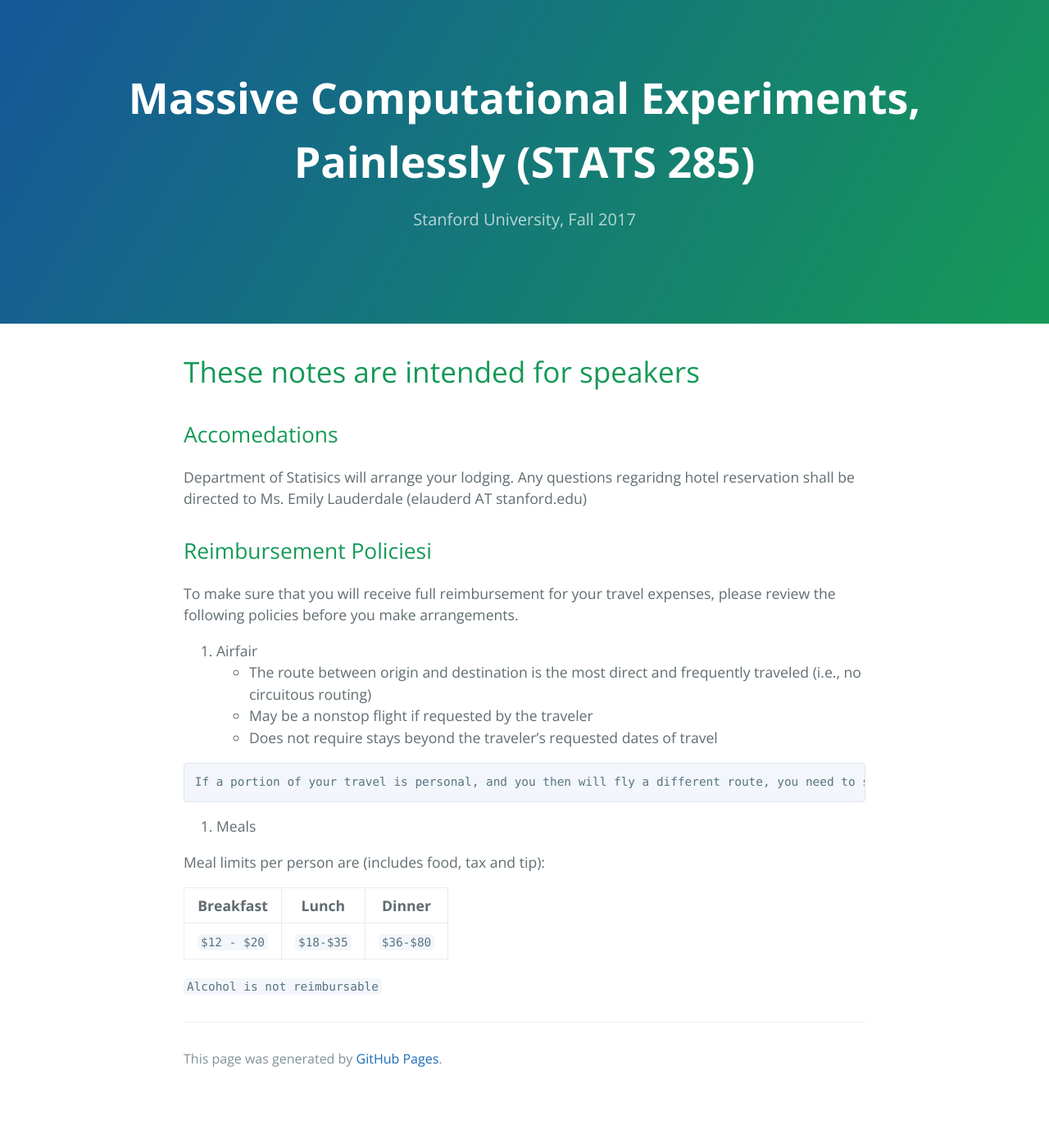
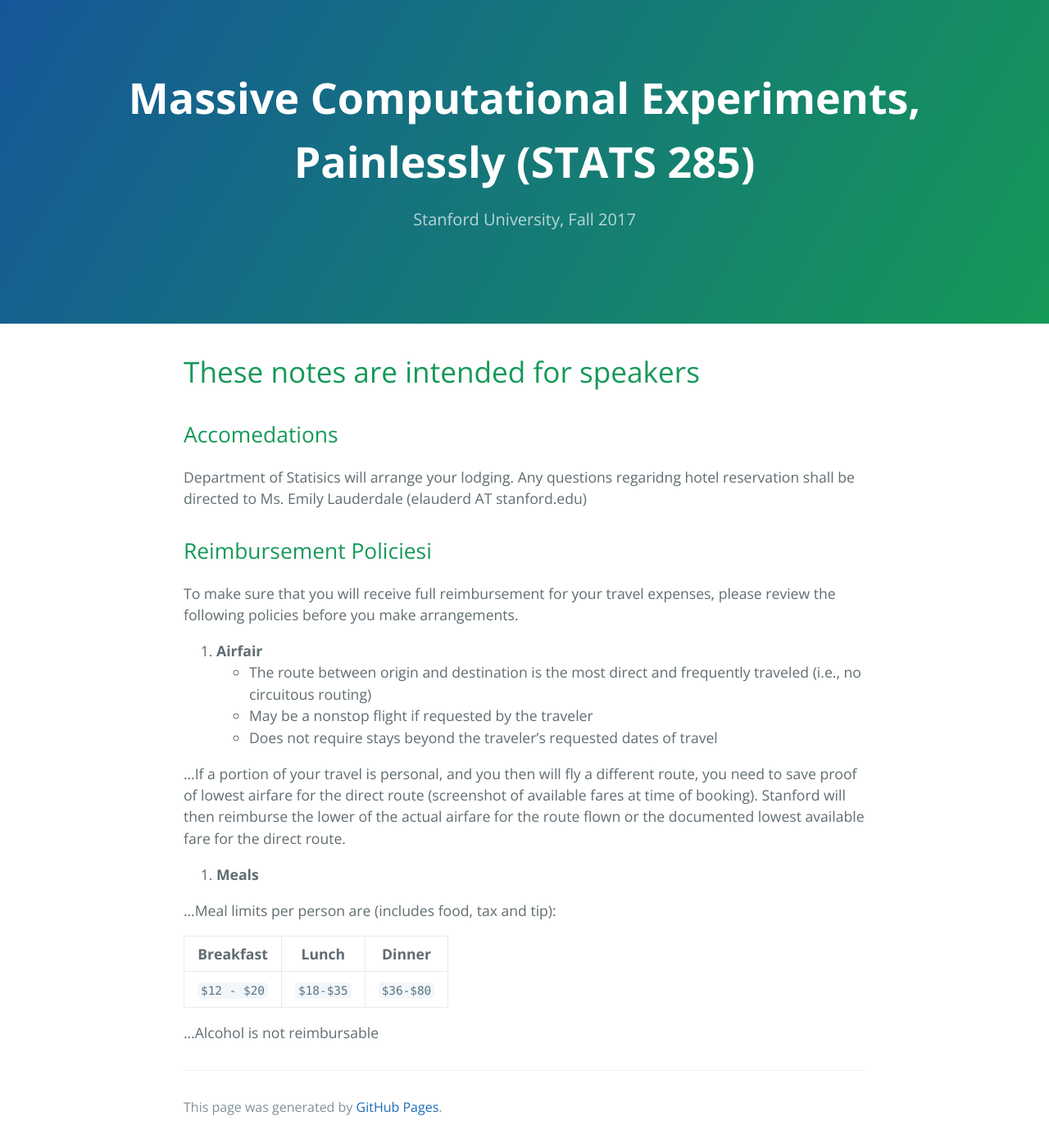
Before and after one commit to stats285/stats285.github.io, a Jekyll site: the page built from speaker_visit.md, in a window 1280 px wide. Shown: the whole page at 82% size. Built offline with Jekyll 4.4.1, drawn with Linux system fonts in a browser that asks for light colours; our own code applies the rules of GitHub Pages for plain Markdown files; the repository's description, which GitHub fills in, is left out; before the commit the page ends 1336 px from its top, so only the background shows below that; part of the change alters nothing that is shown.

````diff
--- a/speaker_visit.md
+++ b/speaker_visit.md
@@ -9,21 +9,21 @@ Department of Statisics will arrange your lodging. Any questions regaridng hotel
 ## Reimbursement Policiesi
 To make sure that you will receive full reimbursement for your travel expenses, please review the following policies before you make arrangements.
 
-1. Airfair
+1. **Airfair**
    * The route between origin and destination is the most direct and frequently traveled (i.e., no circuitous routing)
    * May be a nonstop flight if requested by the traveler
    * Does not require stays beyond the traveler's requested dates of travel
 
-```
-If a portion of your travel is personal, and you then will fly a different route, you need to save proof of lowest airfare for the direct route (screenshot of available fares at time of booking). Stanford will then reimburse the lower of the actual airfare for the route flown or the documented lowest available fare for the direct route.
-```
 
-1. Meals
+...If a portion of your travel is personal, and you then will fly a different route, you need to save proof of lowest airfare for the direct route (screenshot of available fares at time of booking). Stanford will then reimburse the lower of the actual airfare for the route flown or the documented lowest available fare for the direct route.
 
-Meal limits per person are (includes food, tax and tip):
+
+2. **Meals**
+
+...Meal limits per person are (includes food, tax and tip):
 
 | Breakfast   |  Lunch  | Dinner   |
 | :---------: |:-------:|:--------:|
 |  `$12 - $20`|`$18-$35`|`$36-$80` |
 
-`Alcohol is not reimbursable`
+...Alcohol is not reimbursable
````
